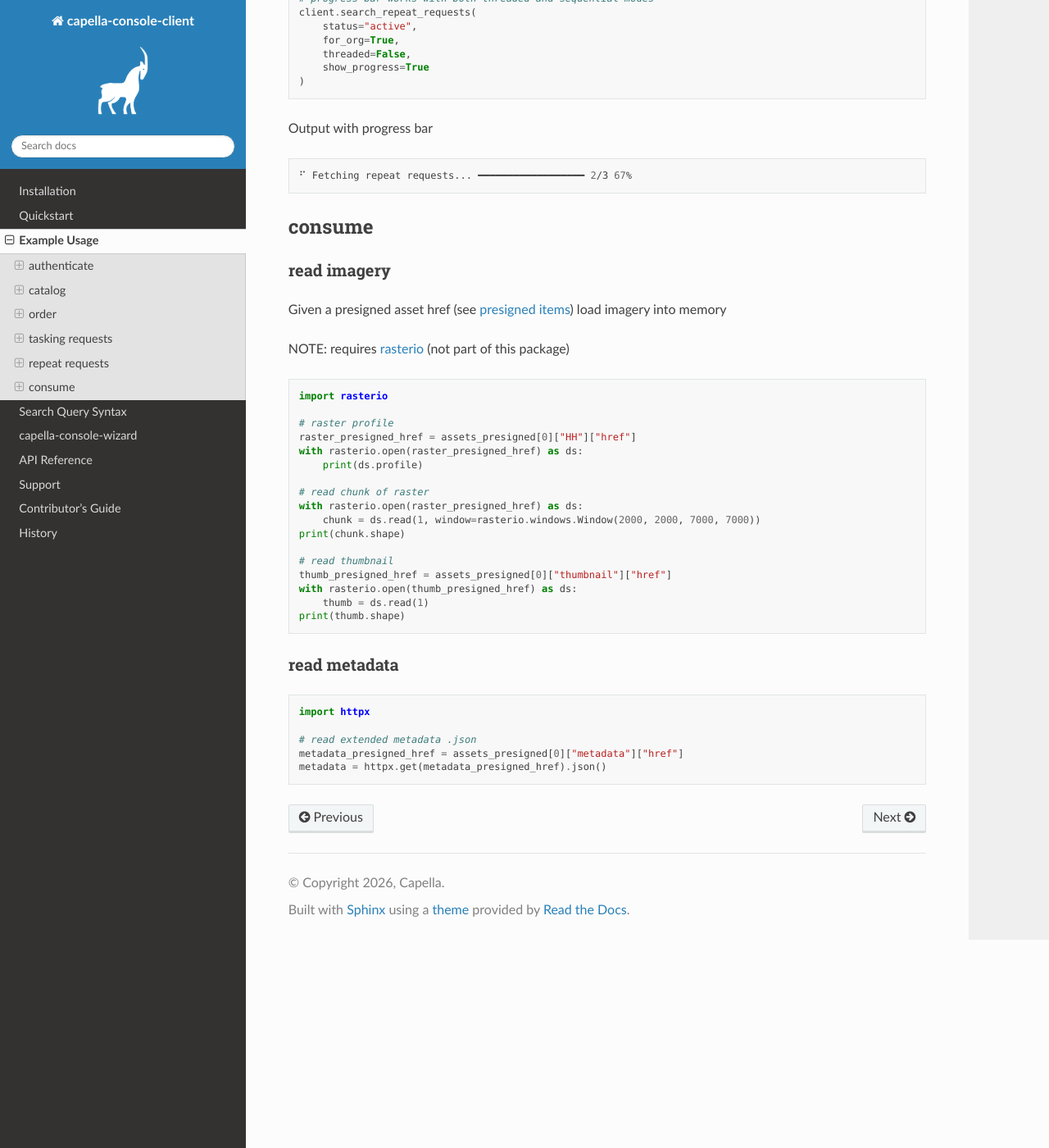
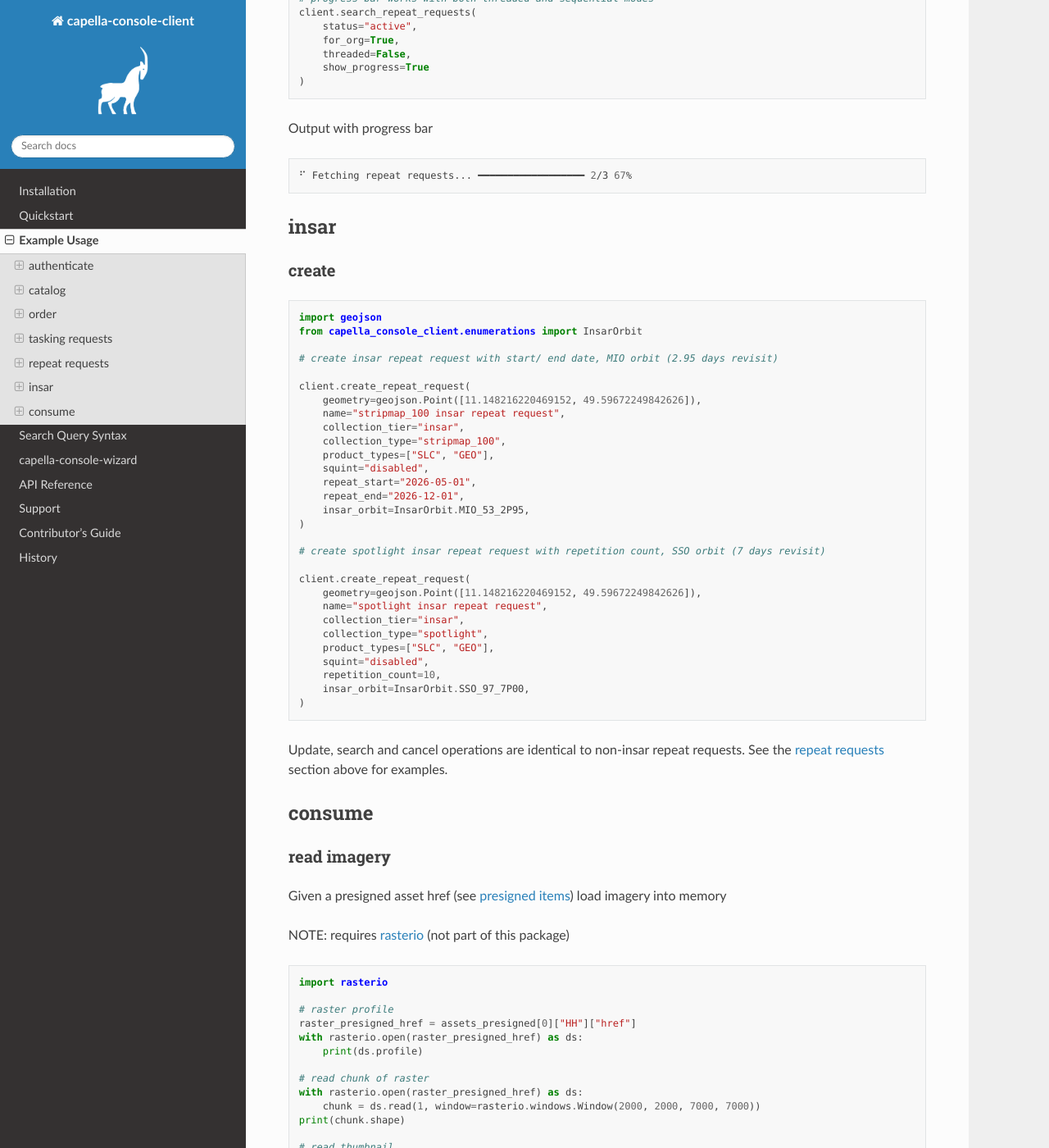
Before and after one commit to capellaspace/console-client, a Sphinx documentation site: the page built from docs/pages/example_usage.rst, in a window 1280 px wide and 1400 px high, scrolled down 16882 px. Shown: the whole window at 82% size. Built offline with Sphinx 7.4.7 and the Read the Docs theme 3.1.0, drawn with Linux system fonts in a browser that asks for light colours.

Commit message:
0.19.0 release (#160)

```diff
--- a/docs/pages/example_usage.rst
+++ b/docs/pages/example_usage.rst
@@ -818,6 +818,8 @@ advanced tasking request search
     ⠋ Fetching tasking requests... ━━━━━━━━━━━━━━━━━━ 3/4 75%
 
 
+.. _repeat requests:
+
 repeat requests
 ###############
 
@@ -1020,6 +1022,47 @@ Output with progress bar
 
     ⠋ Fetching repeat requests... ━━━━━━━━━━━━━━━━━━ 2/3 67%
 
+insar
+#####
+
+create
+******
+
+.. code:: python
+
+    import geojson
+    from capella_console_client.enumerations import InsarOrbit
+
+    # create insar repeat request with start/ end date, MIO orbit (2.95 days revisit)
+
+    client.create_repeat_request(
+        geometry=geojson.Point([11.148216220469152, 49.59672249842626]),
+        name="stripmap_100 insar repeat request",
+        collection_tier="insar",
+        collection_type="stripmap_100",
+        product_types=["SLC", "GEO"],
+        squint="disabled",
+        repeat_start="2026-05-01",
+        repeat_end="2026-12-01",
+        insar_orbit=InsarOrbit.MIO_53_2P95,
+    )
+
+    # create spotlight insar repeat request with repetition count, SSO orbit (7 days revisit)
+
+    client.create_repeat_request(
+        geometry=geojson.Point([11.148216220469152, 49.59672249842626]),
+        name="spotlight insar repeat request",
+        collection_tier="insar",
+        collection_type="spotlight",
+        product_types=["SLC", "GEO"],
+        squint="disabled",
+        repetition_count=10,
+        insar_orbit=InsarOrbit.SSO_97_7P00,
+    )
+
+
+Update, search and cancel operations are identical to non-insar repeat requests. See the `repeat requests`_ section above for examples.
+
 
 .. _example-consume:
 
--- a/pyproject.toml
+++ b/pyproject.toml
@@ -1,6 +1,6 @@
 [project]
 name = "capella-console-client"
-version = "0.18.0"
+version = "0.19.0"
 description = "Python SDK for api.capellaspace.com (task, search, order, download)"
 authors = [
     {name = "Thomas Beyer", email = "thomas.beyer@capellaspace.com"},
```
Also changed, not shown: docs/pages/changelog.rst (+10 -1 lines), 1 other file.
